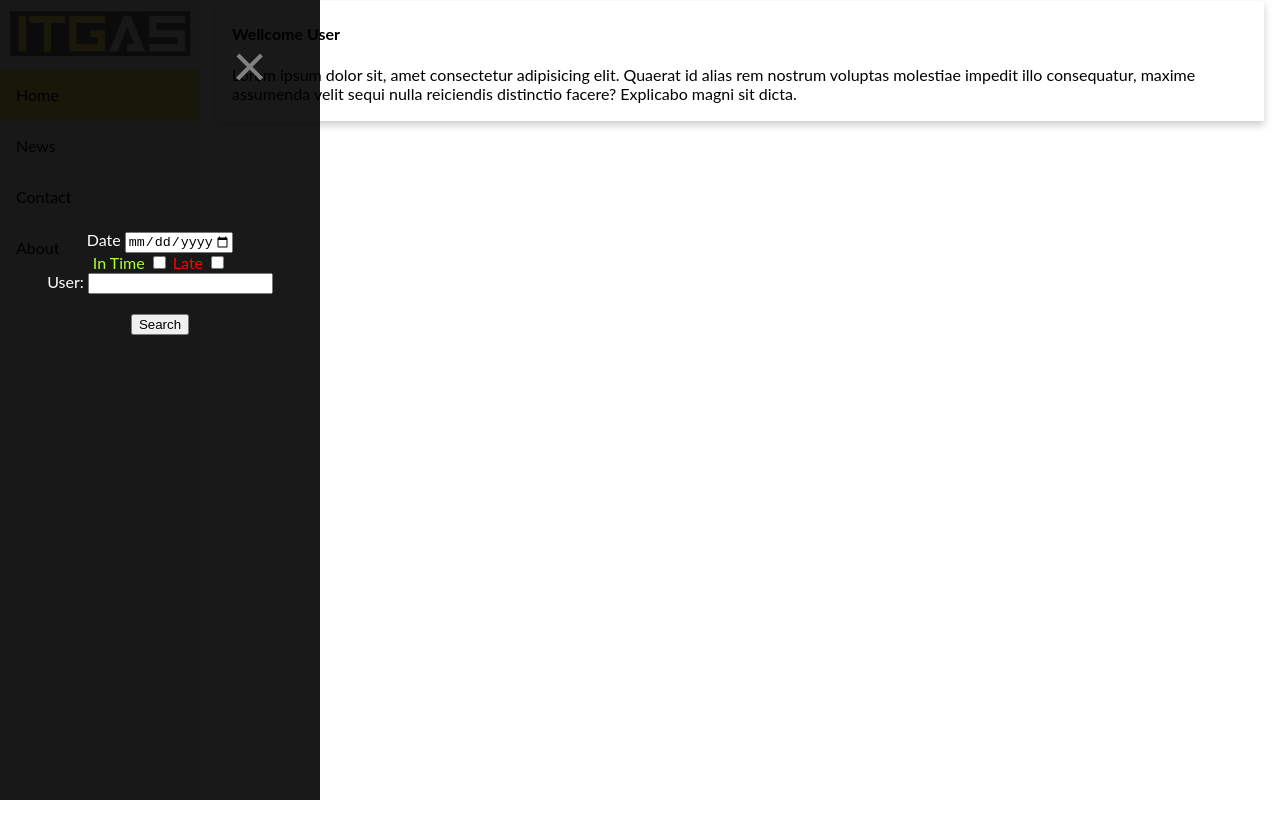
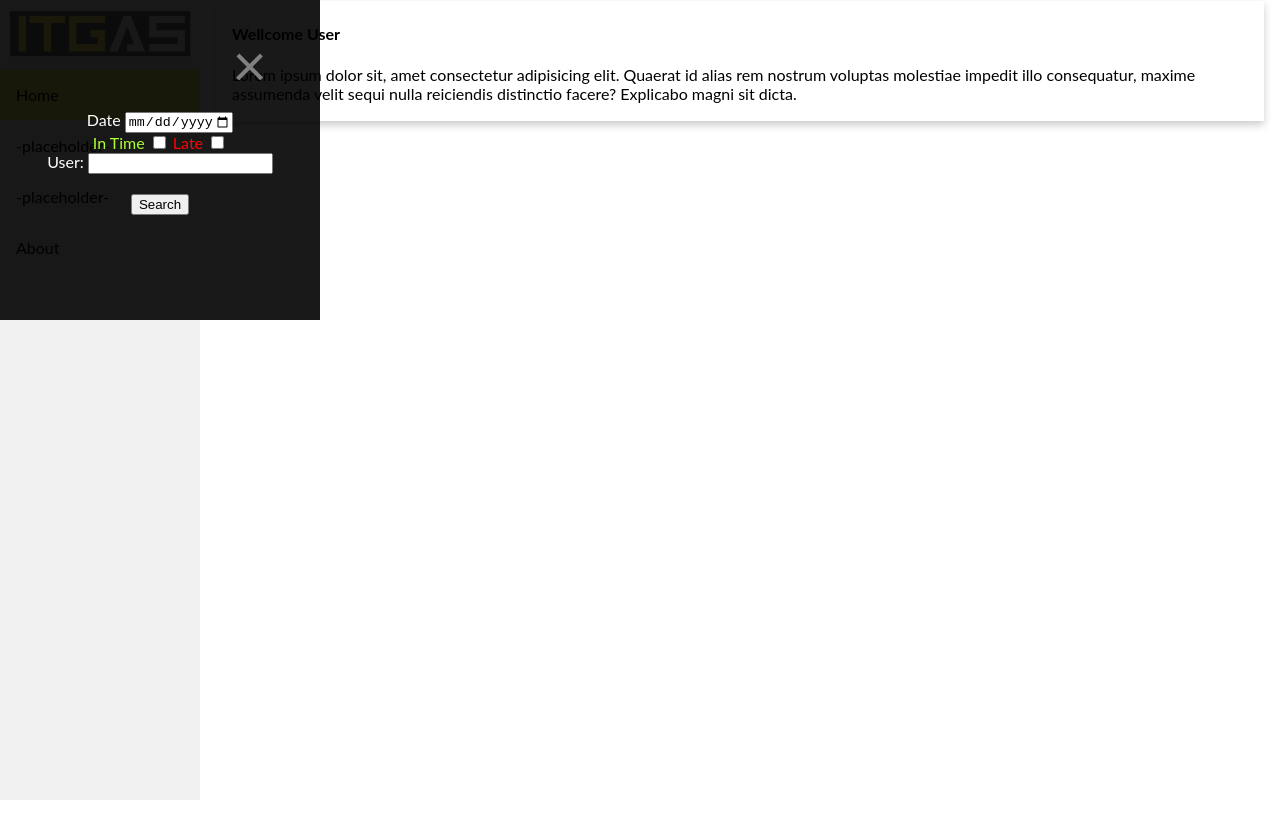
Before and after one commit to ITG-Attendance/Main, a plain HTML site: page index.html in a window 1280 px wide. Both pictures are taken after a click on the element "Home". Drawn offline with Linux system fonts and the light colour scheme.

Commit message:
JS je mrdka

```diff
--- a/index.html
+++ b/index.html
@@ -13,9 +13,10 @@
 
     <div class="sidebar">
         <img src="ITGAS-Trans.png" style="width: 200px; height: 66px" padding="">
+        <!--nějak udělat aby to zabýralo celé tlačítko ne jen "Home"-->
         <a class="active" href="#home"><span onclick="openNav()">Home</span></a>
-        <a href="#news">News</a>
-        <a href="#contact">Contact</a>
+        <a href="#news">-placeholder-</a>
+        <a href="#contact">-placeholder-</a>
         <a href="#about">About</a><div id="myNav" class="overlay">
 
             <!-- Button to close the overlay navigation -->
--- a/index.js
+++ b/index.js
@@ -1,8 +1,11 @@
 function openNav() {
     document.getElementById("myNav").style.width = "25%";
+    document.getElementById("myNav").style.height = "40%";
+
 }
 
 /* Close when someone clicks on the "x" symbol inside the overlay */
 function closeNav() {
     document.getElementById("myNav").style.width = "0%";
+    document.getElementById("myNav").style.height = "0%";
 }
--- a/styles.css
+++ b/styles.css
@@ -147,6 +147,9 @@ div.content {
     right: 45px;
     font-size: 60px;
 }
+.MyNav{
+    width: 10px;
+}
 
 
 /* When the height of the screen is less than 450 pixels, change the font-size of the links and position the close button again, so they don't overlap */
```
